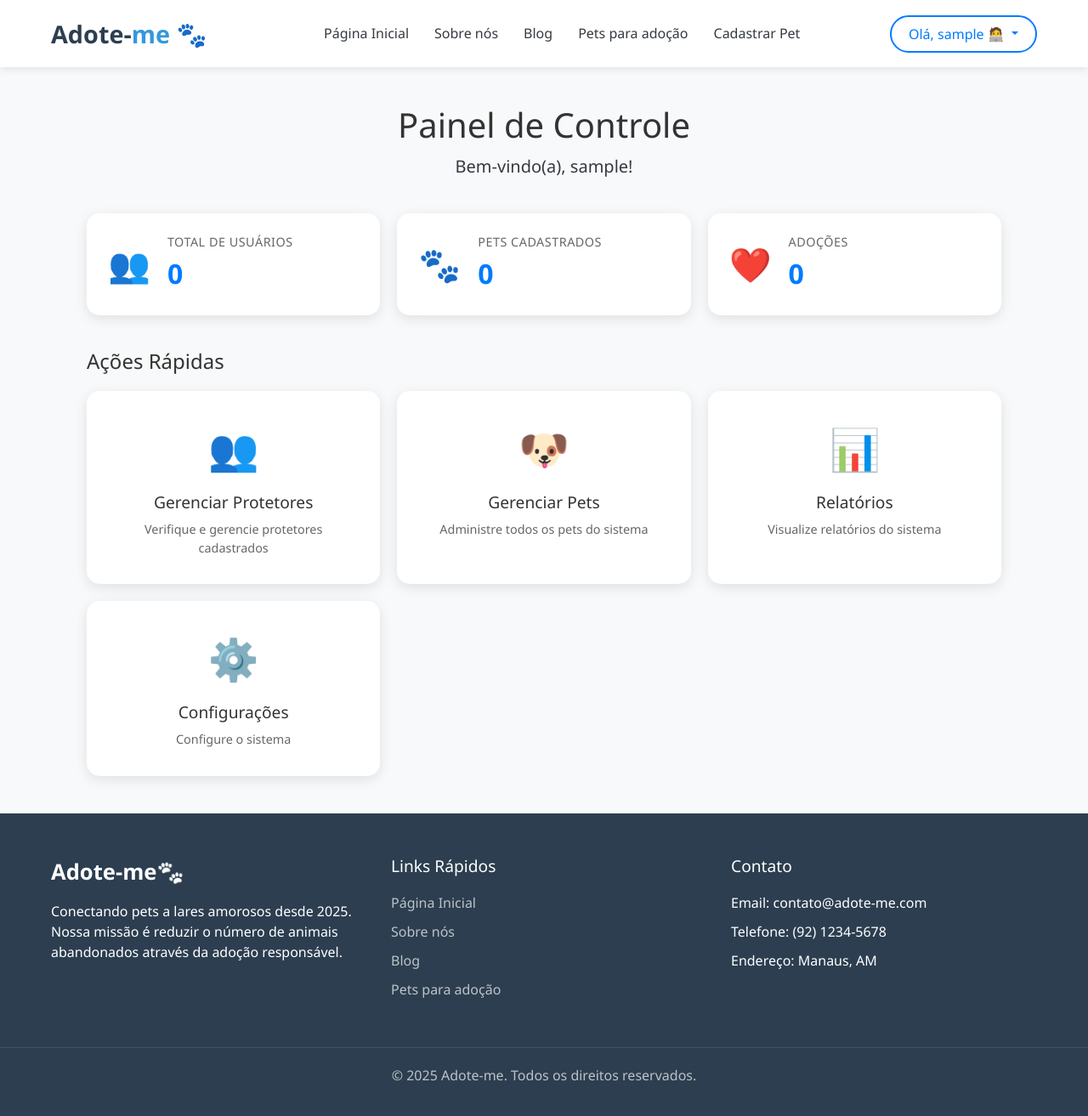
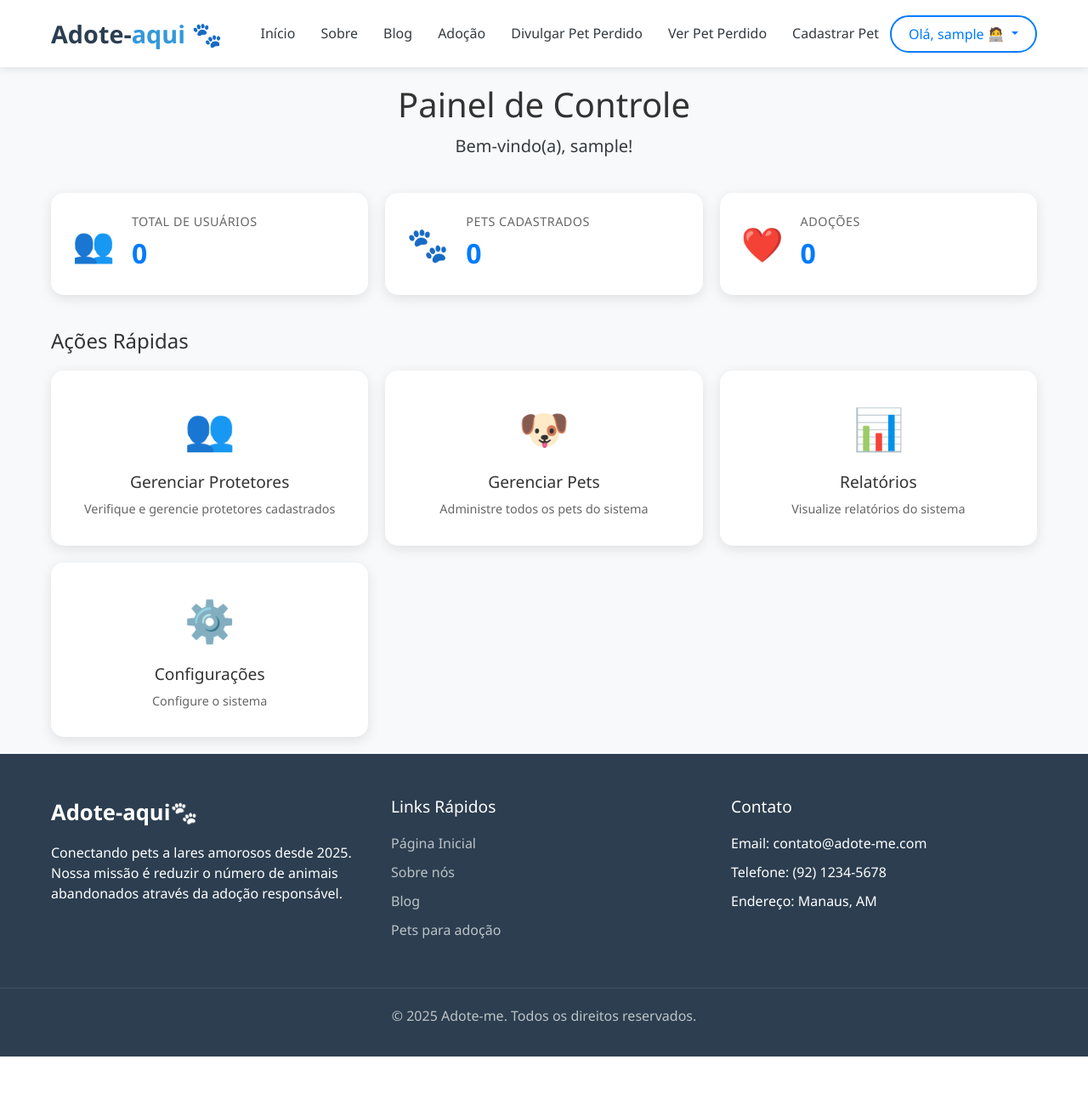
Before and after one commit to joaliny/adote-me, a Flask app: page /admin in a window 1280 px wide. Shown: the whole page at 85% size. After the commit the page ends 1243 px from the top, so only its background shows below. Run offline with Flask 3, Linux system fonts and the light colour scheme; the visitor is signed in with stand-in values (Sample User, id 1); data that the repository does not hold is empty; some libraries are stand-ins or nearby versions.

Commit message:
atualizando

```diff
--- a/templates/base.html
+++ b/templates/base.html
@@ -3,17 +3,19 @@
 
 <head>
   <meta charset="UTF-8">
-  <meta name="viewport" content="width=device-width, initial-scale=1, shrink-to-fit=no">
+  <meta name="viewport" content="width=device-width, initial-scale=1.0">
   <title>{% block title %}Adote-me 🐾{% endblock %}</title>
 
   <!-- Bootstrap CSS -->
   <link href="https://cdn.jsdelivr.net/npm/bootstrap@5.3.2/dist/css/bootstrap.min.css" rel="stylesheet">
+
   <!-- Bootstrap Icons -->
   <link rel="stylesheet" href="https://cdn.jsdelivr.net/npm/bootstrap-icons@1.11.1/font/bootstrap-icons.css">
 
   <link rel="stylesheet" href="{{ url_for('static', filename='css/base.css') }}">
   <link rel="icon" type="image/x-icon" href="{{ url_for('static', filename='favicon.ico') }}">
 
+  <!-- Estilo específico da home (opcional) -->
   {% if pagina == 'home' %}
   <link rel="stylesheet" href="{{ url_for('static', filename='css/home.css') }}">
   {% endif %}
@@ -34,13 +36,18 @@
   <!-- Header e Navegação -->
   <header>
     <div class="container-header">
-      <div class="logo">Adote-<span>me 🐾</span></div>
+      <div class="logo">Adote-<span>aqui 🐾</span></div>
       <nav>
         <ul>
-          <li><a href="/home" class="{% if pagina == 'home' %}active{% endif %}">Página Inicial</a></li>
-          <li><a href="/sobre" class="{% if pagina == 'sobre' %}active{% endif %}">Sobre nós</a></li>
+          <li><a href="/home" class="{% if pagina == 'home' %}active{% endif %}">Início</a></li>
+          <li><a href="/sobre" class="{% if pagina == 'sobre' %}active{% endif %}">Sobre</a></li>
           <li><a href="/blog" class="{% if pagina == 'blog' %}active{% endif %}">Blog</a></li>
-          <li><a href="/adotar" class="{% if pagina == 'adotar' %}active{% endif %}">Pets para adoção</a></li>
+          <li><a href="/adotar" class="{% if pagina == 'adotar' %}active{% endif %}">Adoção</a></li>
+          <li><a href="/divulgar-perdido" class="{% if pagina == 'divulgar_perdido' %}active{% endif %}">Divulgar Pet
+              Perdido</a></li>
+          <li><a href="/pets-perdidos" class="{% if pagina == 'pets_perdidos' %}active{% endif %}">Ver Pet Perdido</a>
+          </li>
+
 
           <!-- Mostrar "Cadastrar Pet" apenas para admin -->
           {% if usuario and usuario.tipo == 'admin' %}
@@ -65,7 +72,7 @@
             <li><a class="dropdown-item" href="/admin">
                 <i class="bi bi-speedometer2"></i> Dashboard Admin
               </a></li>
-            <li><a class="dropdown-item" href="/admin/protetores">
+            <li><a class="dropdown-item" href="/admin/usuarios">
                 <i class="bi bi-people"></i> Gerenciar Usuários
               </a></li>
 
@@ -100,7 +107,7 @@
   </header>
 
   <!-- Conteúdo da página -->
-  <main class="container my-4">
+  <main>
     {% block content %}{% endblock %}
   </main>
 
@@ -108,7 +115,7 @@
   <footer>
     <div class="footer-content">
       <div class="footer-column">
-        <div class="logo">Adote-<span style="filter: brightness(0) invert(1);">me🐾</span></div>
+        <div class="logo">Adote-<span style="filter: brightness(0) invert(1);">aqui🐾</span></div>
         <p>Conectando pets a lares amorosos desde 2025. Nossa missão é reduzir o número de animais abandonados através
           da adoção responsável.</p>
       </div>
@@ -138,8 +145,11 @@
     </div>
   </footer>
 
+
+
+
   <script>
-    // Funções JS mantidas conforme seu código original
+    // Função global para favoritar pets
     function toggleFavorito(petId, button) {
       if (!button) return;
 
@@ -152,6 +162,7 @@
         .then(response => response.json())
         .then(data => {
           if (data.success) {
+            // Atualiza o ícone e estilo do botão
             const icon = button.querySelector('i');
             if (data.is_favorito) {
               icon.className = 'bi bi-heart-fill';
@@ -160,6 +171,8 @@
               icon.className = 'bi bi-heart';
               button.classList.remove('btn-favorito-ativo');
             }
+
+            // Mostra mensagem de feedback
             showGlobalAlert(data.message, 'success');
           } else {
             showGlobalAlert(data.message, 'error');
@@ -171,22 +184,32 @@
         });
     }
 
+    // Função para mostrar alertas globais
     function showGlobalAlert(message, type) {
       const alertClass = type === 'success' ? 'alert-success' : 'alert-danger';
       const alertDiv = document.createElement('div');
       alertDiv.className = `alert ${alertClass} alert-dismissible fade show position-fixed`;
       alertDiv.style.cssText = 'top: 20px; right: 20px; z-index: 9999; min-width: 300px;';
       alertDiv.innerHTML = `
-        ${message}
-        <button type="button" class="btn-close" data-bs-dismiss="alert"></button>
+          ${message}
+          <button type="button" class="btn-close" data-bs-dismiss="alert"></button>
       `;
+
       document.body.appendChild(alertDiv);
-      setTimeout(() => { if (alertDiv.parentNode) alertDiv.remove(); }, 3000);
+
+      setTimeout(() => {
+        if (alertDiv.parentNode) {
+          alertDiv.remove();
+        }
+      }, 3000);
     }
 
+    // Verifica e atualiza o estado dos botões de favorito na página
     document.addEventListener('DOMContentLoaded', function () {
+      // Verifica o estado dos favoritos para cada pet na página
       document.querySelectorAll('[data-pet-id]').forEach(button => {
         const petId = button.getAttribute('data-pet-id');
+
         fetch(`/api/verificar-favorito/${petId}`)
           .then(response => response.json())
           .then(data => {
@@ -199,12 +222,14 @@
               button.classList.remove('btn-favorito-ativo');
             }
           })
-          .catch(error => console.error('Erro ao verificar favorito:', error));
+          .catch(error => {
+            console.error('Erro ao verificar favorito:', error);
+          });
       });
     });
   </script>
 
-  <!-- Bootstrap JS Bundle -->
+  <!-- Bootstrap JS -->
   <script src="https://cdn.jsdelivr.net/npm/bootstrap@5.3.2/dist/js/bootstrap.bundle.min.js"></script>
 
 </body>
```
